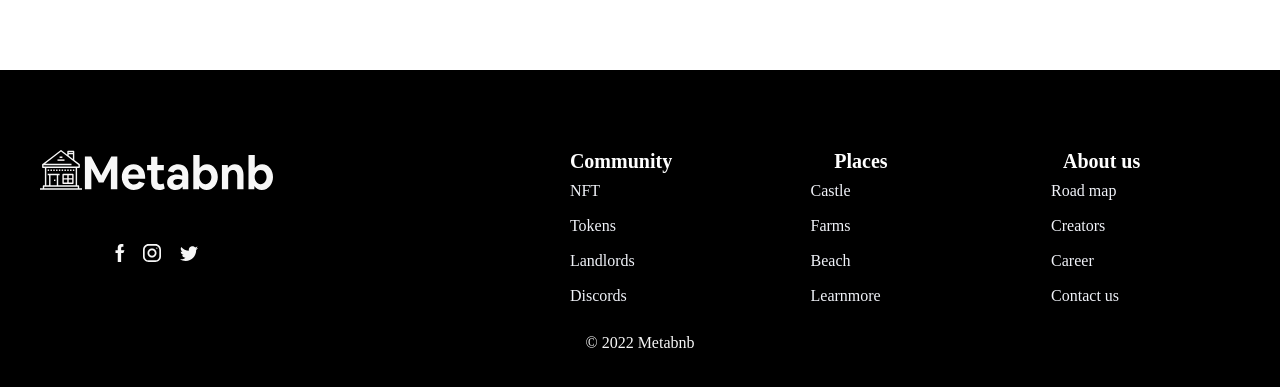
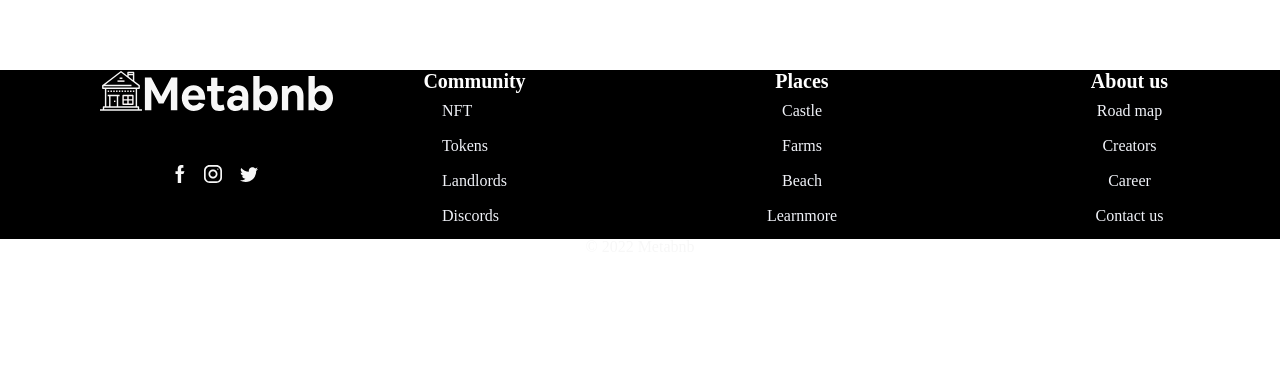
Before and after one commit to okikiola94/metamask, a React (Create React App) app: page /places in a window 1280 px wide. Shown: the part 1781-2168 px from the top of the page. After the commit the page ends 2036 px from the top, so only its background shows below. Built offline with nearby package versions, Linux system fonts and the light colour scheme.

Commit message:
feat: Update footer view

```diff
--- a/src/App.css
+++ b/src/App.css
@@ -1,3 +1,10 @@
+*{
+  padding:0;
+  margin:0;
+  box-sizing: border-box;
+}
+
+
 .App {
   text-align: center;
   background-color: #ffffff;
--- a/src/components/footer/footer.css
+++ b/src/components/footer/footer.css
@@ -1,119 +1,72 @@
-.footer-container_wrapper{
-    bottom: 0;
-    left:0;
-    width: 100%;
-    background-color: #000;
-    height: 322px;
-
-
+.footer-logo-column-wrapper {
+    align-items: center;
   }
 
-.footer-logo-column-wrapper{
+  .footer-content-grid-wrapper {
+    padding: 0 6.25rem;
+    width: 100vw;
+    max-width: 100vw;
+    background-color: #000;
+    display: flex;
+    justify-content: space-between;
     align-items: center;
-    margin-left: -200px;
   }
 
-
-
-.footer-content-grid-wrapper{
-    display: grid;
-    grid-template-columns: 40% 60%;
-    padding-top: 80px;
-
+  .footer-grid-container_wrapper {
+    display: flex;
+    width: 70%;
+    justify-content: space-between;
+    align-items: center;
   }
 
-
-.footer-grid-container_wrapper{
-    display: grid;
-    grid-template-columns: auto auto auto;
-justify-content: center;
+  .footer-column-container {
+    width: 101px;
+    height: 169px;
+    display: flex;
+    flex-direction: column;
     align-items: center;
-padding: 0px;
-gap: 20%;
-/* gap: 217px; */
-
-width: 698px;
-height: 169px;
-/* left: 533px; */
-top: 63px;
-
   }
 
-.footer-column-container{
-    width: 101px;
-    height: 169px;
-    align-items: center;
-
-}
-
-.footer-heading-wrapper{
-    font-family: 'Red Rose';
+  .footer-heading-wrapper {
+    font-family: "Red Rose";
     font-style: normal;
     font-weight: 700;
     font-size: 20px;
-
-/* white */
-
-color: #FFFFFF;
-
+    color: #ffffff;
   }
 
-
-
-#footer-column-container_text{
-
-
-    font-family: 'Red Rose';
+  #footer-column-container_text {
+    font-family: "Red Rose";
     font-style: normal;
     font-weight: 400;
     font-size: 16px;
     line-height: 35px;
-    /* or 250% */
-
     display: flex;
-    /* align-items: center; */
-
-    color: #F1F3F9;
+    color: #f1f3f9;
     text-decoration: none;
   }
 
-
-
-.footer-social-links a{
+  .footer-social-links a {
     text-decoration: none;
     padding: 7px;
   }
 
-.footer-social-links{
+  .footer-social-links {
     padding: 50px 0;
   }
 
-
-
-.copyright-wrapper p{
-    font-family: 'Red Rose';
+  .copyright-wrapper p {
+    font-family: "Red Rose";
     font-style: normal;
     font-weight: 400;
     font-size: 16px;
     line-height: 16px;
-
-color: #F7F7F7;
+    color: #f7f7f7;
   }
 
-
-@media only screen and (min-width:280px) and (max-width: 541px) {
-    .footer-container_wrapper {
-        bottom: 0;
-        left: 0;
-        width: 100%;
-        background-color: #000;
-        height: fit-content;
-    }
-
+  @media only screen and (max-width: 1000px) {
     .footer-content-grid-wrapper {
-        display: grid;
-        grid-template-columns: auto;
-        padding-top: 70px;
+      padding: 2rem;
     }
 
     .footer-logo-column-wrapper {
@@ -125,111 +78,23 @@
       padding: 13px 0;
     }
 
-    /* .footer-container {
-        left: 11.85%;
-        right: 75.97%;
-        top: 7.01%;
-        bottom: 69.57%;
-    } */
-
-    /* .footer-social-links {
-        position: absolute;
-        top: 17.25%;
-        left: 26.19%;
-
-
-    } */
-
-    /* .footer-links {
-        position: relative;
-        right: 68.25%;
-        top: 6.63%;
-    } */
-
-
     .footer-grid-container_wrapper {
       display: flex;
-        flex-direction: column;
       justify-content: center;
       align-items: center;
-        padding: 0px;
+
       gap: 35px;
       max-width: 85vw;
-        height: fit-content;
-        left: 0%;
       width: 100%;
     }
 
-    .footer-column-container a{
+    .footer-column-container a {
       text-align: center;
     }
-
   }
-
-
-@media only screen and (min-width:542px) and (max-width: 980px) {
-
-    .footer-container_wrapper {
-        bottom: 0;
-        left: 0;
-        width: 100%;
-        background-color: #000;
-        height: fit-content;
+  @media screen and (max-width: 720px) {
+    .footer-content-grid-wrapper {
+      flex-direction: column;
+      gap: 2rem;
     }
-
-    .footer-content-grid-wrapper {
-        display: grid;
-        grid-template-columns: auto;
-        padding-top: 70px;
   }
-
-    .footer-logo-column-wrapper {
-        align-items: center;
-        margin-left: 0;
-    }
-
-    .footer-social-links {
-        padding: 13px 0;
-    }
-
-    /* .footer-container {
-        left: 11.85%;
-        right: 75.97%;
-        top: 7.01%;
-        bottom: 69.57%;
-    } */
-
-    /* .footer-social-links {
-        position: absolute;
-        top: 17.25%;
-        left: 26.19%;
-
-
-    } */
-
-    /* .footer-links {
-        position: relative;
-        right: 68.25%;
-        top: 6.63%;
-    } */
-
-
-    .footer-grid-container_wrapper {
-        display: flex;
-        flex-direction: column;
-        justify-content: center;
-        align-items: center;
-        padding: 0px;
-        gap: 35px;
-        max-width: 85vw;
-        height: fit-content;
-        left: 0%;
-        width: 100%;
-    }
-
-    .footer-column-container a{
-        text-align: center;
-    }
-
-
-}
```
Lines whose indentation alone changed are shown as unchanged.
